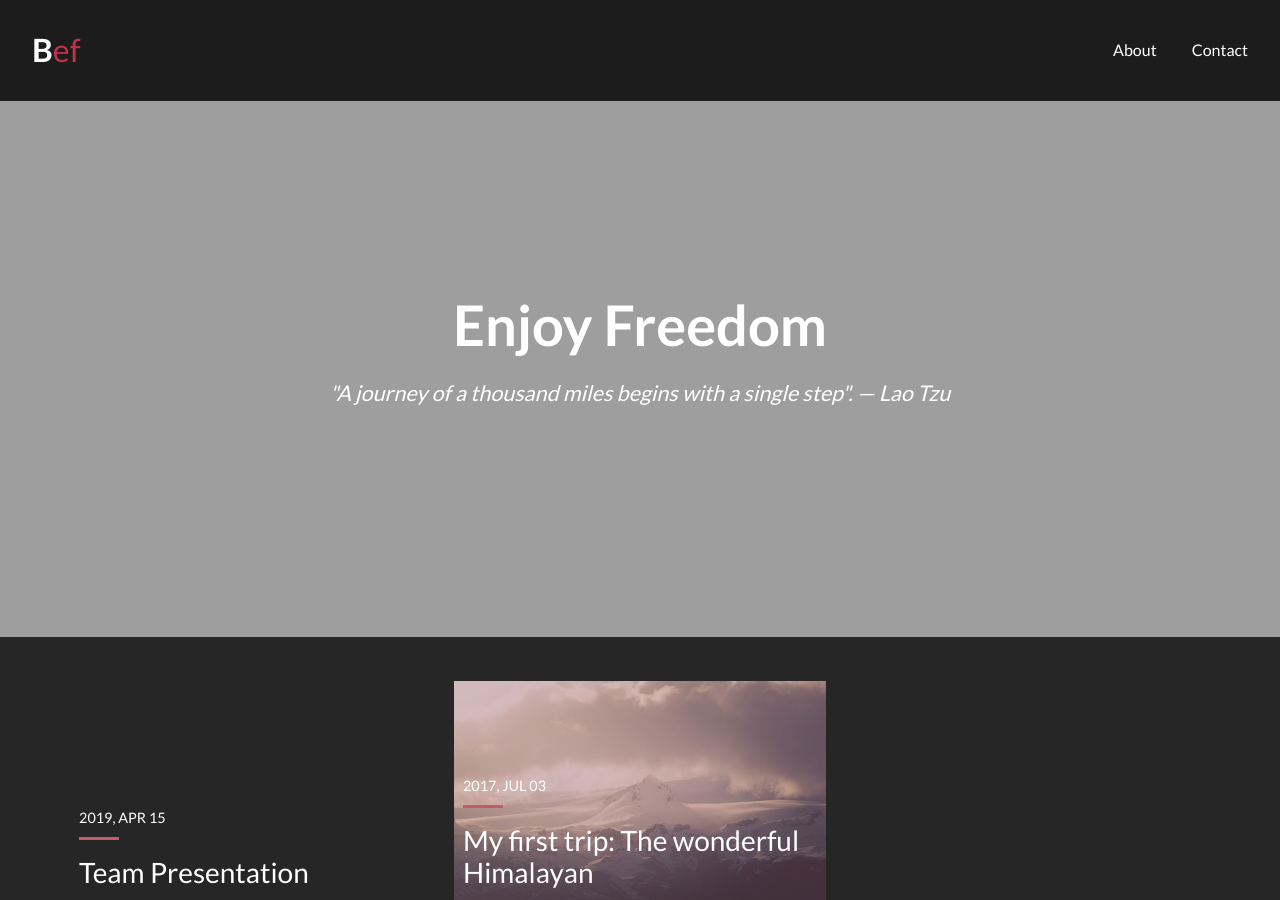
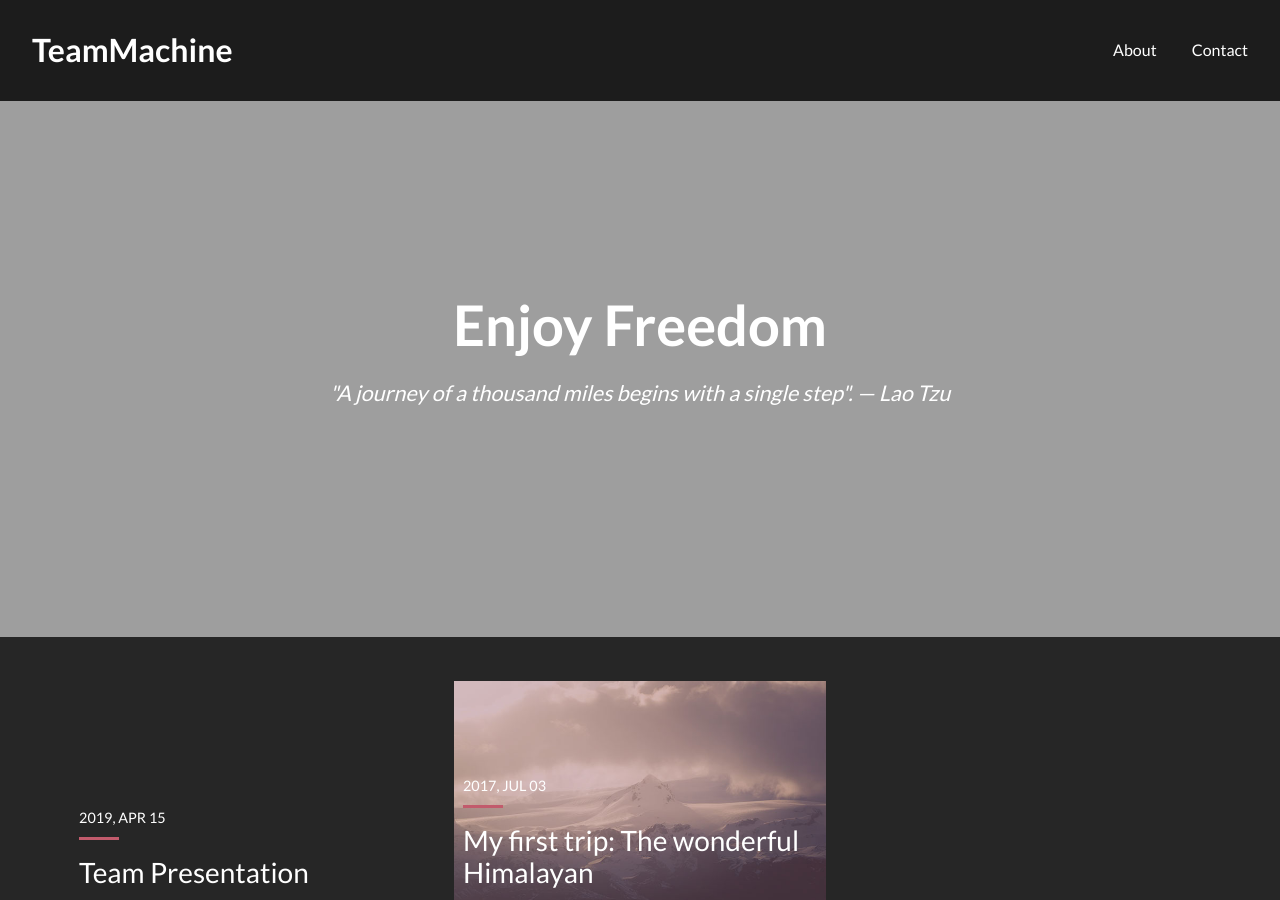
Before and after one commit to DBSE-teaching/isee2019-TeamMachine, a Jekyll site: the page built from docs/index.html, in a window 1280 px wide and 900 px high. Built offline with Jekyll 4.4.1, drawn with Linux system fonts in a browser that asks for light colours; the list of posts is cut into pages by our own code; a file with an impossible date is left out.

Commit message:
Update _config.yml

```diff
--- a/docs/_config.yml
+++ b/docs/_config.yml
@@ -1,10 +1,10 @@
-logo: # add logo name
+logo: TeamMachine
 title: TeamMachine
 description: > # this means to ignore newlines until "baseurl:"
   Write an awesome description for your new site here. You can edit this
   line in _config.yml. It will appear in your document head meta (for
   Google search results) and in your feed.xml site description.
-permalink: :'title/'
+permalink: :'TeamMachine/'
 baseurl: '/isee2019-TeamMachine/'
 url: "" # the base hostname & protocol for your site, e.g. http://example.com
 
```
